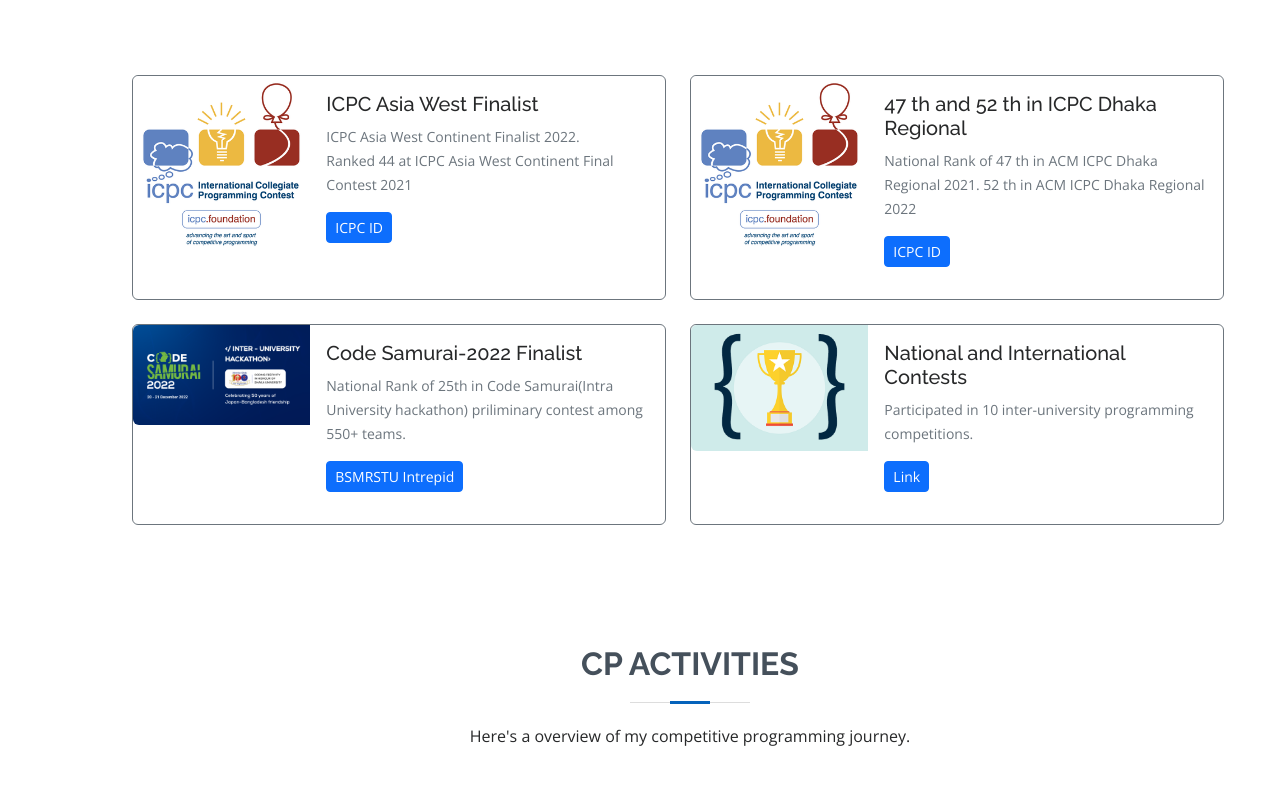
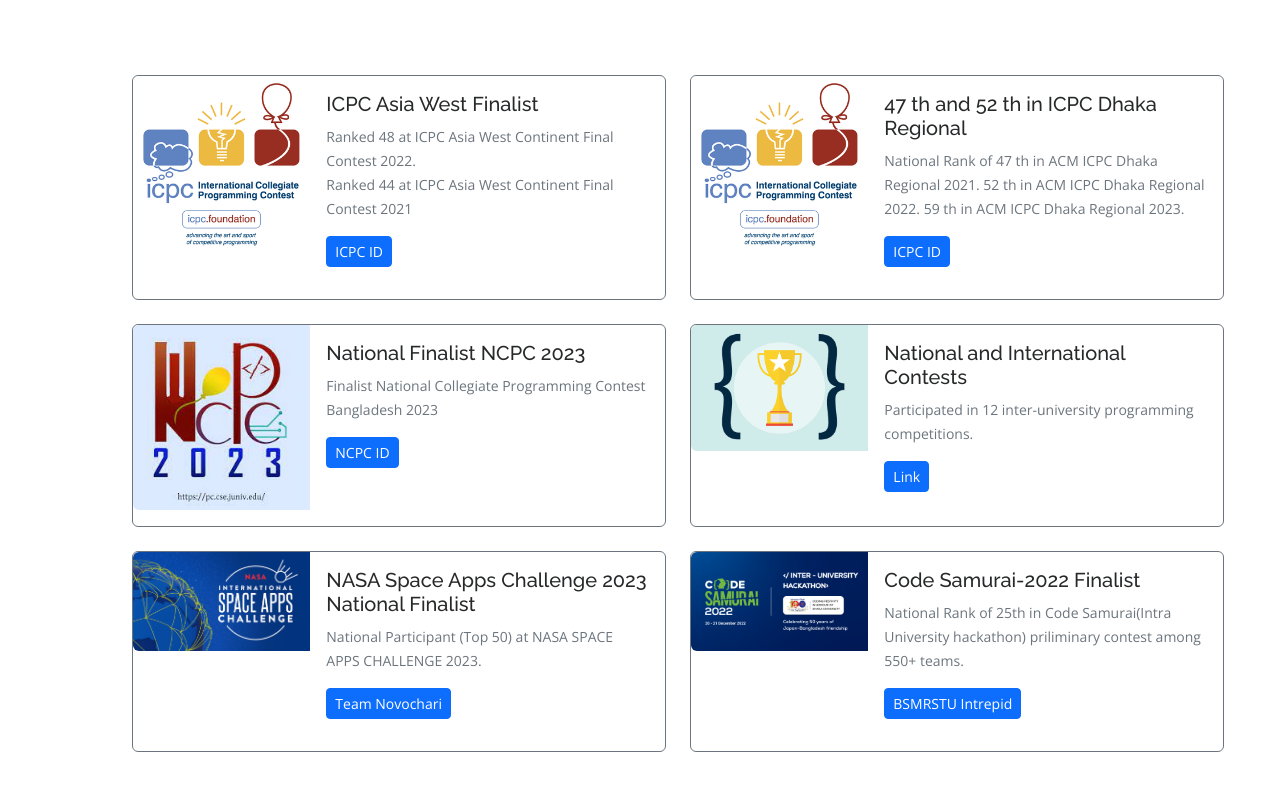
Before and after one commit to Sajjat004/portfolio, a plain HTML site: page index.html in a window 1280 px wide. Shown: the part 1782-2580 px from the top of the page. Drawn offline with nearby package versions, Linux system fonts and the light colour scheme; a script that the page names is missing.

Commit message:
updae 26/02/2024

```diff
--- a/index.html
+++ b/index.html
@@ -350,7 +350,7 @@
                   <div class="col-md-8">
                     <div class="card-body">
                       <h5 class="card-title">ICPC Asia West Finalist</h5>
-                      <p class="card-text"><small class="text-muted">ICPC Asia West Continent Finalist 2022. <br>
+                      <p class="card-text"><small class="text-muted">Ranked 48 at ICPC Asia West Continent Final Contest 2022. <br>
                           Ranked 44 at ICPC Asia West Continent Final Contest 2021 </small></p>
                       <a href="https://icpc.global/ICPCID/RR7AZYUOE9M2" class="btn btn-primary btn-sm">ICPC ID</a>
                     </div>
@@ -367,9 +367,69 @@
                   <div class="col-md-8">
                     <div class="card-body">
                       <h5 class="card-title">47 th and 52 th in ICPC Dhaka Regional</h5>
-                      <p class="card-text"><small class="text-muted">National Rank of 47 th in ACM ICPC Dhaka Regional
-                          2021. 52 th in ACM ICPC Dhaka Regional 2022</small></p>
+                      <p class="card-text">
+                        <small class="text-muted">National Rank of 47 th in ACM ICPC Dhaka Regional
+                          2021. 52 th in ACM ICPC Dhaka Regional 2022. 59 th in ACM ICPC Dhaka Regional 2023.
+                        </small>
+                      </p>
                       <a href="https://icpc.global/ICPCID/RR7AZYUOE9M2" class="btn btn-primary btn-sm">ICPC ID</a>
+                    </div>
+                  </div>
+                </div>
+              </div>
+            </div>
+            <div class="col">
+              <div class="card border-secondary mb-3 h-100" style="max-width: 540px;">
+                <div class="row g-0">
+                  <div class="col-md-4">
+                    <img src="./assets/img/ncpc-2023.jfif" class="img-fluid rounded-start" alt="...">
+                  </div>
+                  <div class="col-md-8">
+                    <div class="card-body">
+                      <h5 class="card-title">National Finalist NCPC 2023</h5>
+                      <p class="card-text">
+                        <small class="text-muted">
+                          Finalist National Collegiate Programming Contest Bangladesh 2023
+                        </small>
+                      </p>
+                      <a href="https://icpc.global/ICPCID/RR7AZYUOE9M2" class="btn btn-primary btn-sm">NCPC ID</a>
+                    </div>
+                  </div>
+                </div>
+              </div>
+            </div>
+            <div class="col">
+              <div class="card border-secondary mb-3 h-100" style="max-width: 540px;">
+                <div class="row g-0">
+                  <div class="col-md-4">
+                    <img src="./assets/img/competitivecontest.png" class="img-fluid rounded-start" alt="...">
+                  </div>
+                  <div class="col-md-8">
+                    <div class="card-body">
+                      <h5 class="card-title">National and International Contests</h5>
+                      <p class="card-text"><small class="text-muted">Participated in 12 inter-university programming competitions.</small></p>
+                      <a href="https://github.com/Sajjat004/contest-statistics"
+                        class="btn btn-primary btn-sm">Link</a>
+                    </div>
+                  </div>
+                </div>
+              </div>
+            </div>
+            <div class="col">
+              <div class="card border-secondary mb-3 h-100" style="max-width: 540px;">
+                <div class="row g-0">
+                  <div class="col-md-4">
+                    <img src="./assets/img/nasa-space-apps-challenge.jpeg" class="img-fluid rounded-start" alt="...">
+                  </div>
+                  <div class="col-md-8">
+                    <div class="card-body">
+                      <h5 class="card-title">NASA Space Apps Challenge 2023 National Finalist</h5>
+                      <p class="card-text">
+                        <small class="text-muted">National Participant (Top 50) at NASA SPACE APPS CHALLENGE 2023.
+                        </small>
+                      </p>
+                      <a href="https://www.spaceappschallenge.org/2023/challenges/make-a-moonquake-map-20/"
+                        class="btn btn-primary btn-sm">Team Novochari</a>
                     </div>
                   </div>
                 </div>
@@ -388,23 +448,6 @@
                           University hackathon) priliminary contest among 550+ teams.</small></p>
                       <a href="https://lightoj.com/contest/code-samurai-2022-preliminary/ranklist"
                         class="btn btn-primary btn-sm">BSMRSTU Intrepid</a>
-                    </div>
-                  </div>
-                </div>
-              </div>
-            </div>
-            <div class="col">
-              <div class="card border-secondary mb-3 h-100" style="max-width: 540px;">
-                <div class="row g-0">
-                  <div class="col-md-4">
-                    <img src="./assets/img/competitivecontest.png" class="img-fluid rounded-start" alt="...">
-                  </div>
-                  <div class="col-md-8">
-                    <div class="card-body">
-                      <h5 class="card-title">National and International Contests</h5>
-                      <p class="card-text"><small class="text-muted">Participated in 10 inter-university programming competitions.</small></p>
-                      <a href="https://github.com/Sajjat004/contest-statistics"
-                        class="btn btn-primary btn-sm">Link</a>
                     </div>
                   </div>
                 </div>
@@ -433,7 +476,7 @@
                   <div class="col-md-8">
                     <div class="card-body">
                       <h5 class="card-title">Expert</h5>
-                      <p class="card-text"><small class="text-muted">Highest Rating: 1700</small></p>
+                      <p class="card-text"><small class="text-muted">Highest Rating: 1707</small></p>
                       <a href="https://codeforces.com/profile/Sajjat004" class="btn btn-primary btn-sm">Sajjat004</a>
                     </div>
                   </div>
```
Also changed, not shown: assets/img/nasa-space-apps-challenge.jpeg (added), assets/img/ncpc-2023.jfif (added).
